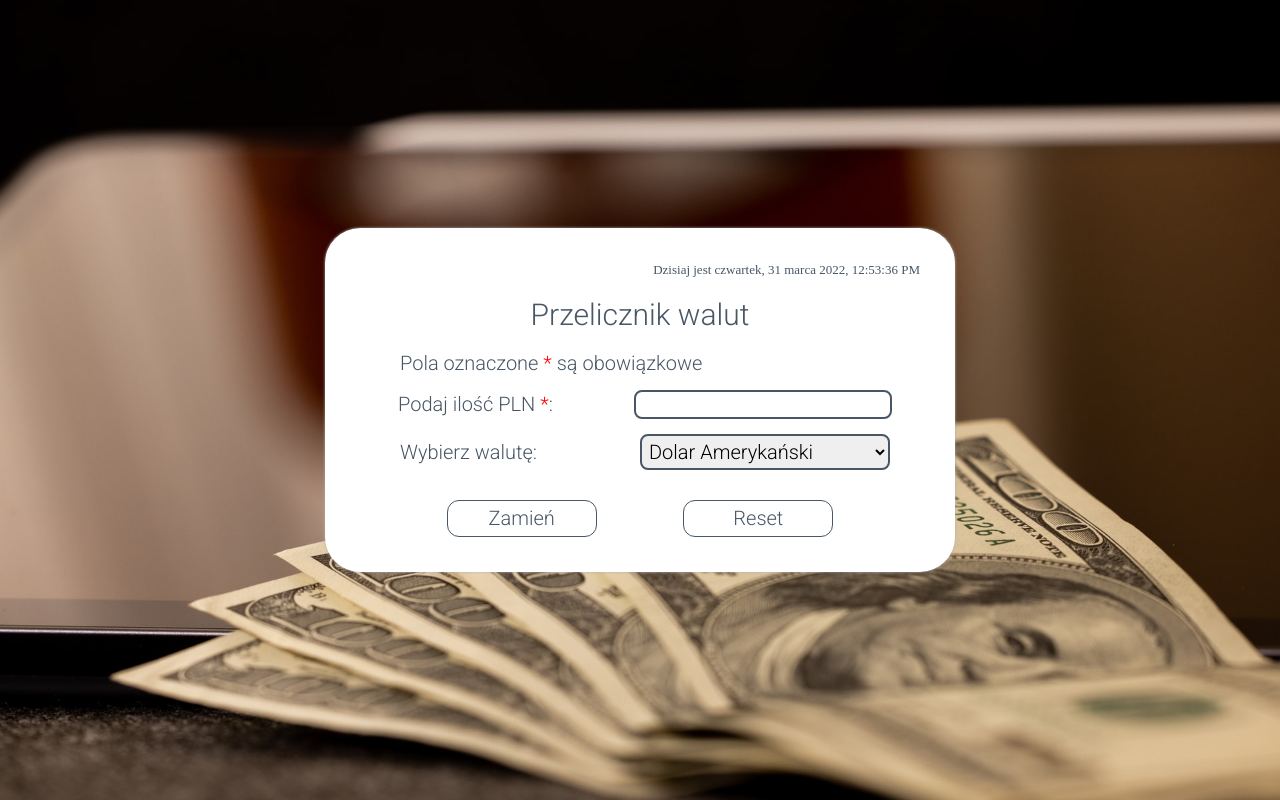
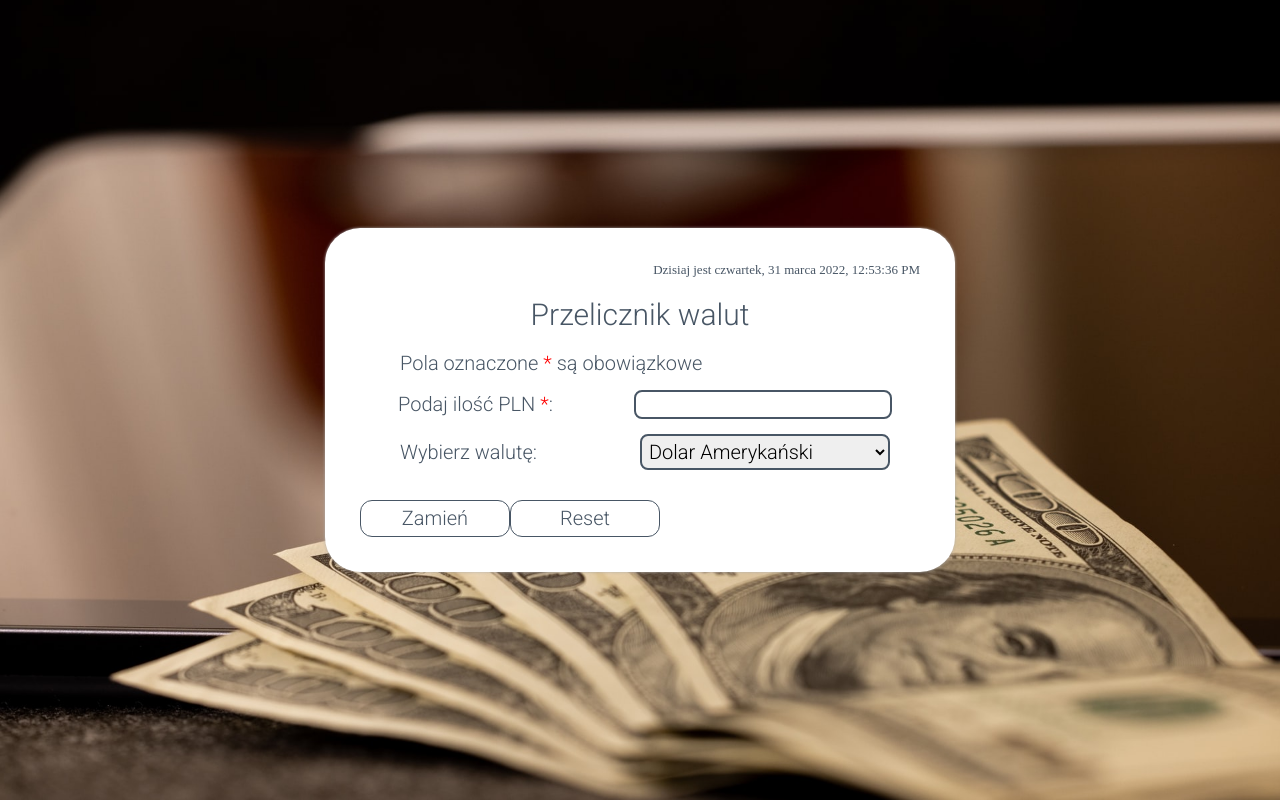
Before and after one commit to grzedomin/currency-converter-react, a React (Create React App) app: page / in a window 1280 px wide. Built offline with nearby package versions, Linux system fonts and the light colour scheme; a web font is replaced by a local one.

Commit message:
Buttons styled with styled-components

```diff
--- a/src/Buttons/index.js
+++ b/src/Buttons/index.js
@@ -1,15 +1,14 @@
 import React from 'react';
-import "./style.css";
+import { Button } from "./styled";
 
 const Buttons = ({ resetContent }) => (
     <>
-        <button className="form__button">Zamień</button>
-        <button
+        <Button>Zamień</Button>
+        <Button
             onClick={() => resetContent()}
-            className="form__button"
         >
             Reset
-        </button>
+        </Button>
     </>
 );
 
--- a/src/Buttons/style.css
+++ b/src/Buttons/styled.js
@@ -1,10 +1,6 @@
-.buttons{
-    display: flex;
-    flex-direction: row;
-    justify-content: space-evenly;
-}
+import styled from "styled-components";
 
-.form__button {
+export const Button = styled.button`
     padding: 6px;
     background-color: #fff;
     border: 1px solid #485665;
@@ -13,21 +9,11 @@
     width: 100%;
     max-width: 150px;
     font-size: 20px;
-}
 
-@media (max-width: 650px) {
-    .buttons {
-        display: flex;
-        flex-direction: row;
-        align-items: center;
-        gap: 5px;
-    }
-}
-
-
-.form__button:hover{
+    &:hover{
     background-color:rgb(216, 216, 216);
     color: #485665;
     cursor: pointer;
     transition: 0.3s;
-}
+    }
+`;
```
